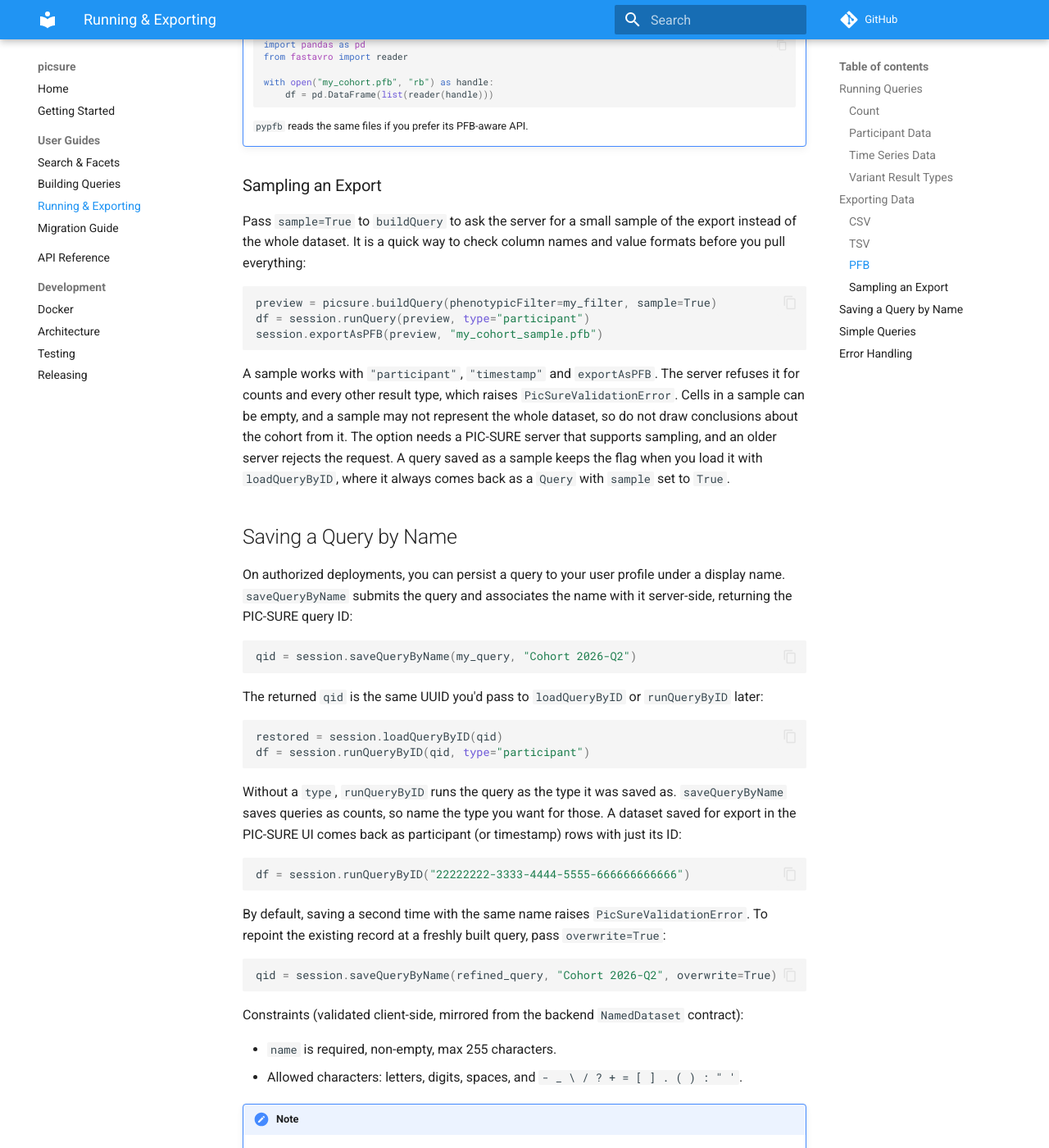
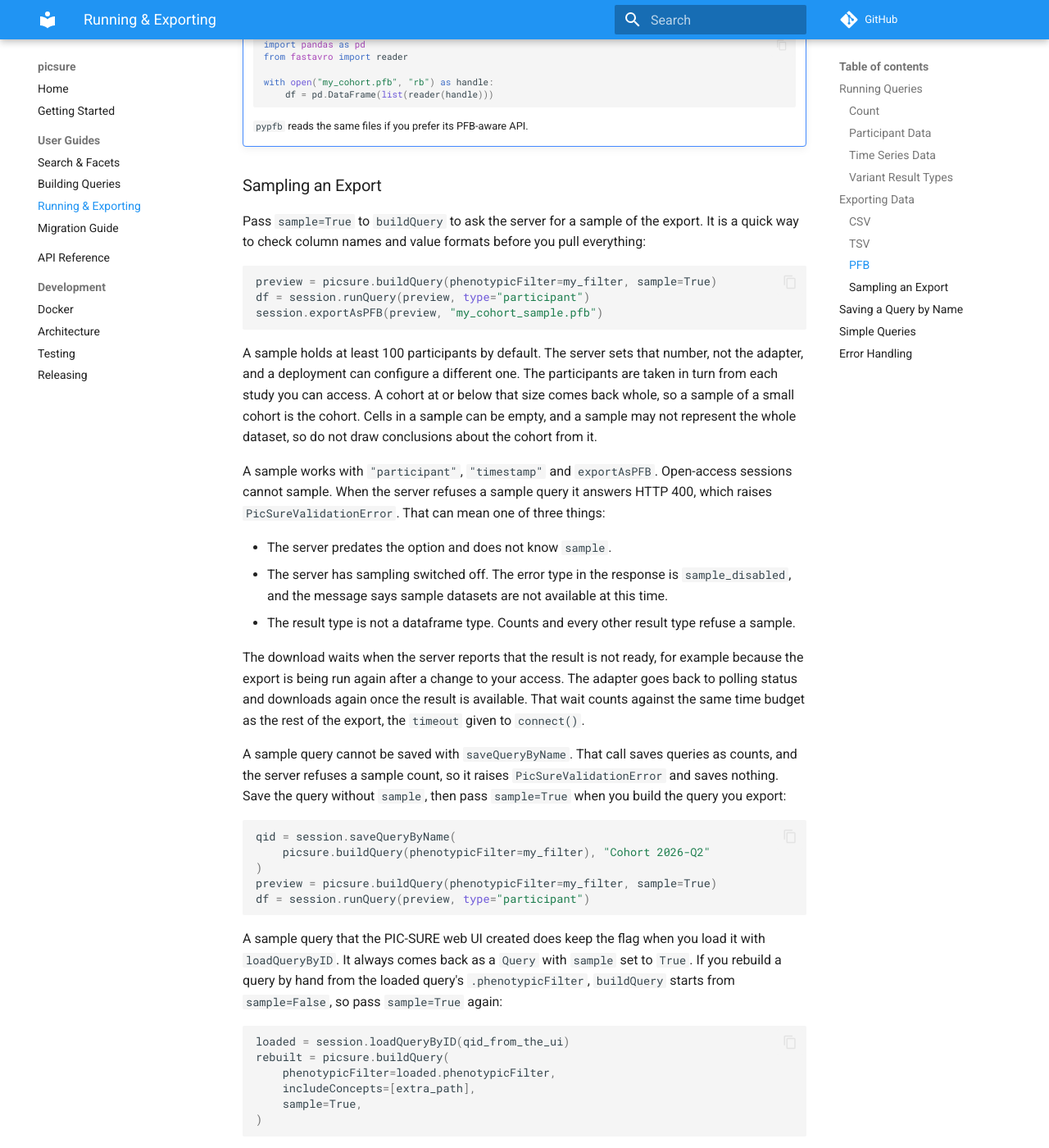
Before and after one commit to hms-dbmi/pic-sure-python-adapter-hpds, an MkDocs documentation site: the page built from docs/guides/running-and-exporting.md, in a window 1280 px wide and 1400 px high, scrolled down 2473 px. Shown: the whole window at 82% size. Built offline with MkDocs 1.6.1 and Material for MkDocs 9.7.7, drawn with Linux system fonts in a browser that asks for light colours; comment, search, counter and statistics services are not loaded.

Commit message:
docs: describe sample size and limits, restrict not-ready mapping to 409
A result_not_ready error type is read as a result to wait for only on a 409. Any other status carrying it keeps its status-based error.

Query refuses a sample that is not a bool when constructed directly, and buildQuery relies on that check. The guide, changelog and saveQueryByName docstring now say how large a sample is, what a 400 can mean, and that a sample query cannot be saved by name.

````diff
--- a/docs/guides/running-and-exporting.md
+++ b/docs/guides/running-and-exporting.md
@@ -119,9 +119,9 @@ session.exportAsPFB(my_query, "my_cohort.pfb")
 
 ### Sampling an Export
 
-Pass `sample=True` to `buildQuery` to ask the server for a small sample of
-the export instead of the whole dataset. It is a quick way to check column
-names and value formats before you pull everything:
+Pass `sample=True` to `buildQuery` to ask the server for a sample of the
+export. It is a quick way to check column names and value formats before you
+pull everything:
 
 ```python
 preview = picsure.buildQuery(phenotypicFilter=my_filter, sample=True)
@@ -129,14 +129,58 @@ df = session.runQuery(preview, type="participant")
 session.exportAsPFB(preview, "my_cohort_sample.pfb")
 ```
 
-A sample works with `"participant"`, `"timestamp"` and `exportAsPFB`. The
-server refuses it for counts and every other result type, which raises
-`PicSureValidationError`. Cells in a sample can be empty, and a sample may
-not represent the whole dataset, so do not draw conclusions about the cohort
-from it. The option needs a PIC-SURE server that supports sampling, and an
-older server rejects the request. A query saved as a sample keeps the flag
-when you load it with `loadQueryByID`, where it always comes back as a
-`Query` with `sample` set to `True`.
+A sample holds at least 100 participants by default. The server sets that
+number, not the adapter, and a deployment can configure a different one. The
+participants are taken in turn from each study you can access. A cohort at or
+below that size comes back whole, so a sample of a small cohort is the cohort.
+Cells in a sample can be empty, and a sample may not represent the whole
+dataset, so do not draw conclusions about the cohort from it.
+
+A sample works with `"participant"`, `"timestamp"` and `exportAsPFB`.
+Open-access sessions cannot sample. When the server refuses a sample query it
+answers HTTP 400, which raises `PicSureValidationError`. That can mean one of
+three things:
+
+- The server predates the option and does not know `sample`.
+- The server has sampling switched off. The error type in the response is
+  `sample_disabled`, and the message says sample datasets are not available
+  at this time.
+- The result type is not a dataframe type. Counts and every other result
+  type refuse a sample.
+
+The download waits when the server reports that the result is not ready, for
+example because the export is being run again after a change to your access.
+The adapter goes back to polling status and downloads again once the result
+is available. That wait counts against the same time budget as the rest of
+the export, the `timeout` given to `connect()`.
+
+A sample query cannot be saved with `saveQueryByName`. That call saves
+queries as counts, and the server refuses a sample count, so it raises
+`PicSureValidationError` and saves nothing. Save the query without `sample`,
+then pass `sample=True` when you build the query you export:
+
+```python
+qid = session.saveQueryByName(
+    picsure.buildQuery(phenotypicFilter=my_filter), "Cohort 2026-Q2"
+)
+preview = picsure.buildQuery(phenotypicFilter=my_filter, sample=True)
+df = session.runQuery(preview, type="participant")
+```
+
+A sample query that the PIC-SURE web UI created does keep the flag when you
+load it with `loadQueryByID`. It always comes back as a `Query` with `sample`
+set to `True`. If you rebuild a query by hand from the loaded query's
+`.phenotypicFilter`, `buildQuery` starts from `sample=False`, so pass
+`sample=True` again:
+
+```python
+loaded = session.loadQueryByID(qid_from_the_ui)
+rebuilt = picsure.buildQuery(
+    phenotypicFilter=loaded.phenotypicFilter,
+    includeConcepts=[extra_path],
+    sample=True,
+)
+```
 
 ## Saving a Query by Name
 
````
Also changed, not shown: CHANGELOG.md (+3 -3 lines), 8 other files.
